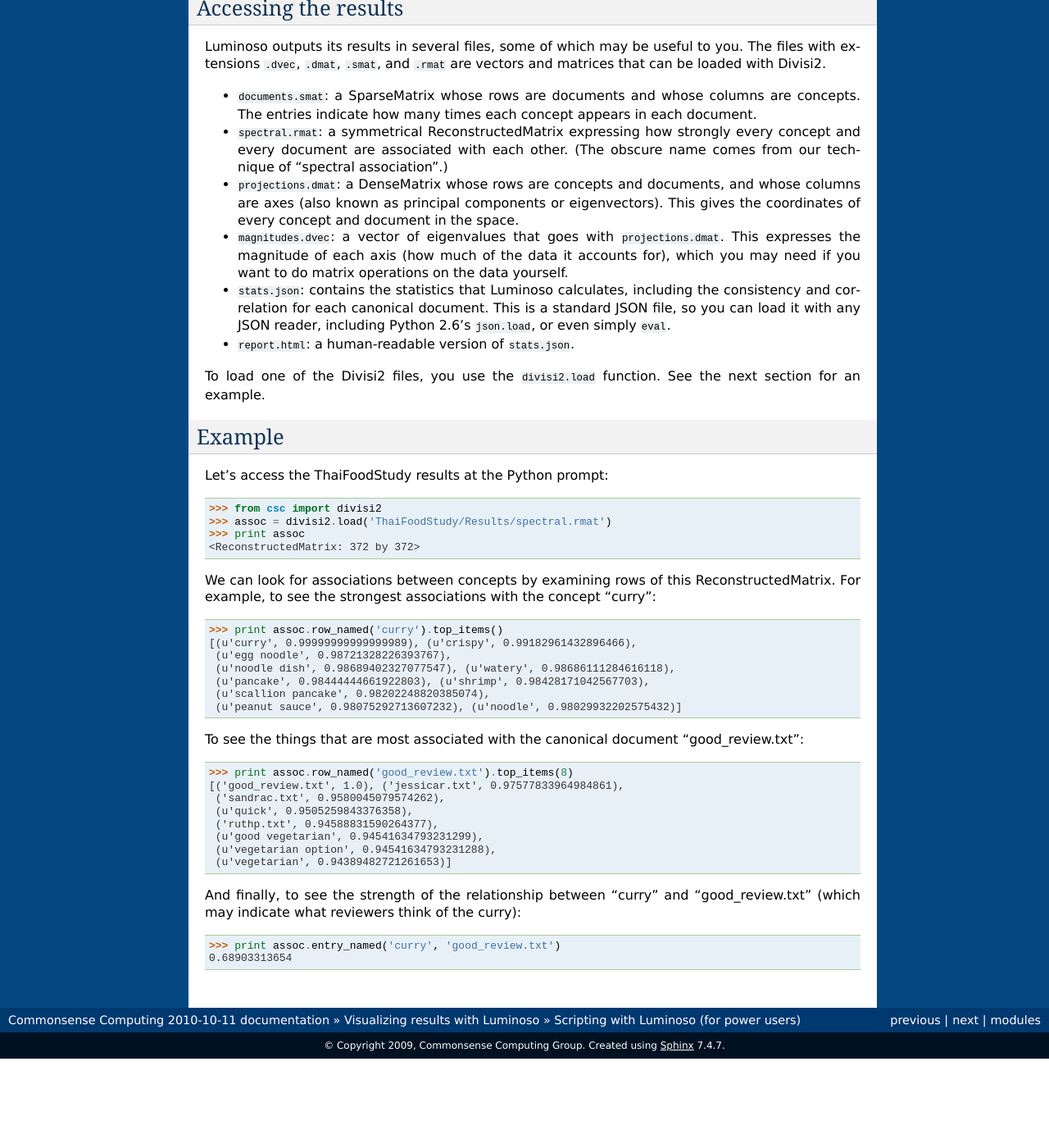
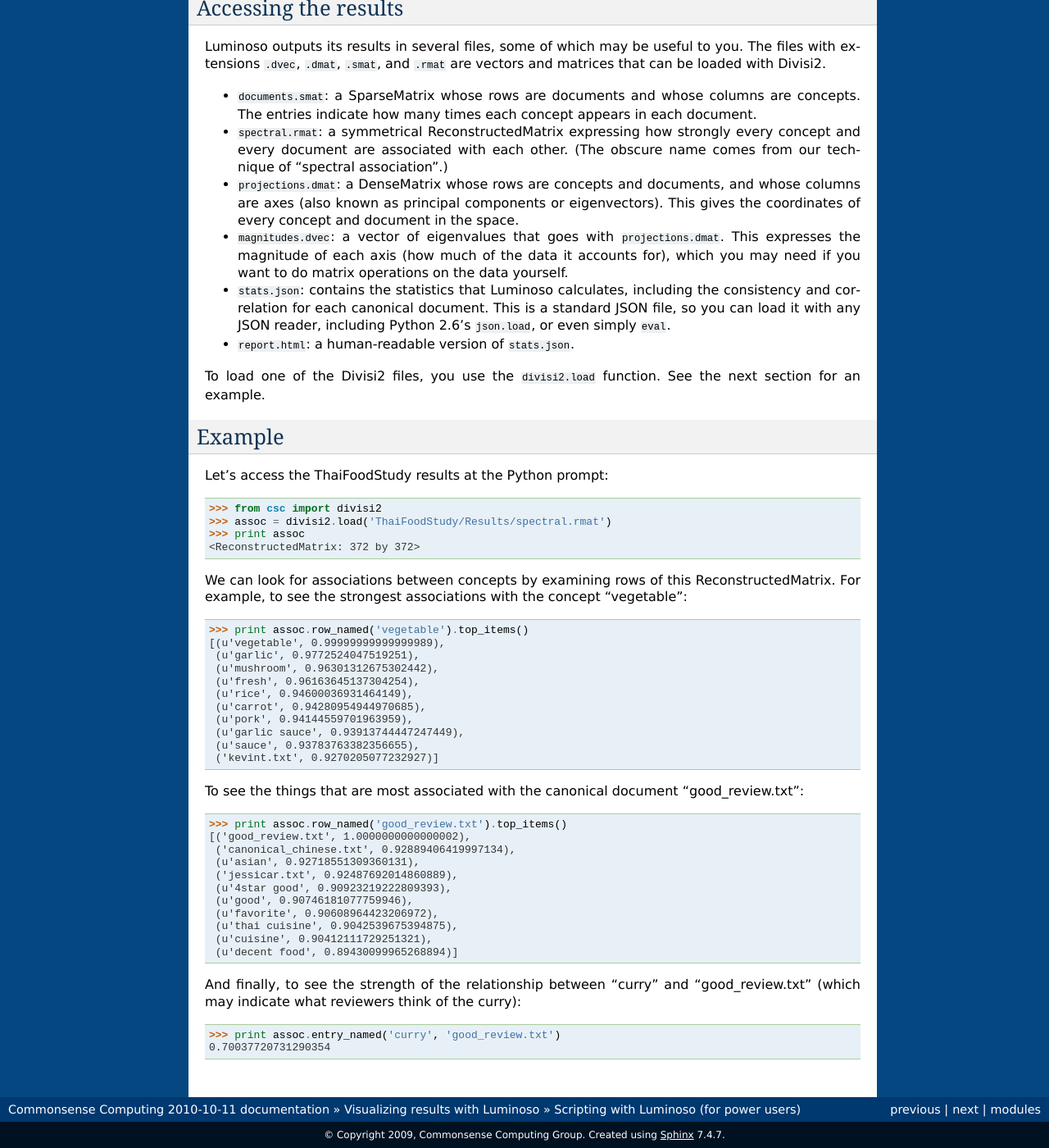
Before and after one commit to commonsense/omcs, a Sphinx documentation site: the page built from docs/luminoso/power-users.rst, in a window 1280 px wide and 1400 px high, scrolled down 923 px. Shown: the whole window at 82% size. Built offline with Sphinx 7.4.7, drawn with Linux system fonts in a browser that asks for light colours; pages that are not in the unit, such as notebooks, are missing from menus; before the commit the page ends 2214 px from its top, so only the background shows below that.

Commit message:
fix example and update for Luminoso 1.3.1

```diff
--- a/docs/luminoso/power-users.rst
+++ b/docs/luminoso/power-users.rst
@@ -82,30 +82,37 @@ Let's access the ThaiFoodStudy results at the Python prompt::
 
 We can look for associations between concepts by examining rows of this
 ReconstructedMatrix. For example, to see the strongest associations with the
-concept "curry"::
+concept "vegetable"::
 
-    >>> print assoc.row_named('curry').top_items()
-    [(u'curry', 0.99999999999999989), (u'crispy', 0.99182961432896466),
-     (u'egg noodle', 0.98721328226393767),
-     (u'noodle dish', 0.98689402327077547), (u'watery', 0.98686111284616118),
-     (u'pancake', 0.98444444661922803), (u'shrimp', 0.98428171042567703),
-     (u'scallion pancake', 0.98202248820385074),
-     (u'peanut sauce', 0.98075292713607232), (u'noodle', 0.98029932202575432)]
+    >>> print assoc.row_named('vegetable').top_items()
+    [(u'vegetable', 0.99999999999999989),
+     (u'garlic', 0.9772524047519251),
+     (u'mushroom', 0.96301312675302442),
+     (u'fresh', 0.96163645137304254),
+     (u'rice', 0.94600036931464149),
+     (u'carrot', 0.94280954944970685),
+     (u'pork', 0.94144559701963959),
+     (u'garlic sauce', 0.93913744447247449),
+     (u'sauce', 0.93783763382356655),
+     ('kevint.txt', 0.9270205077232927)]
 
 To see the things that are most associated with the canonical document
 "good_review.txt"::
 
-    >>> print assoc.row_named('good_review.txt').top_items(8)
-    [('good_review.txt', 1.0), ('jessicar.txt', 0.97577833964984861),
-     ('sandrac.txt', 0.9580045079574262),
-     (u'quick', 0.9505259843376358),
-     ('ruthp.txt', 0.94588831590264377),
-     (u'good vegetarian', 0.94541634793231299),
-     (u'vegetarian option', 0.94541634793231288),
-     (u'vegetarian', 0.94389482721261653)]
+    >>> print assoc.row_named('good_review.txt').top_items()
+    [('good_review.txt', 1.0000000000000002),
+     ('canonical_chinese.txt', 0.92889406419997134),
+     (u'asian', 0.92718551309360131),
+     ('jessicar.txt', 0.92487692014860889),
+     (u'4star good', 0.90923219222809393),
+     (u'good', 0.90746181077759946),
+     (u'favorite', 0.90608964423206972),
+     (u'thai cuisine', 0.9042539675394875),
+     (u'cuisine', 0.90412111729251321),
+     (u'decent food', 0.89430099965268894)]
 
 And finally, to see the strength of the relationship between "curry" and
 "good_review.txt" (which may indicate what reviewers think of the curry)::
 
     >>> print assoc.entry_named('curry', 'good_review.txt')
-    0.68903313654
+    0.70037720731290354
```
Also changed, not shown: docs/luminoso/whats-new.rst (+7 -2 lines).
